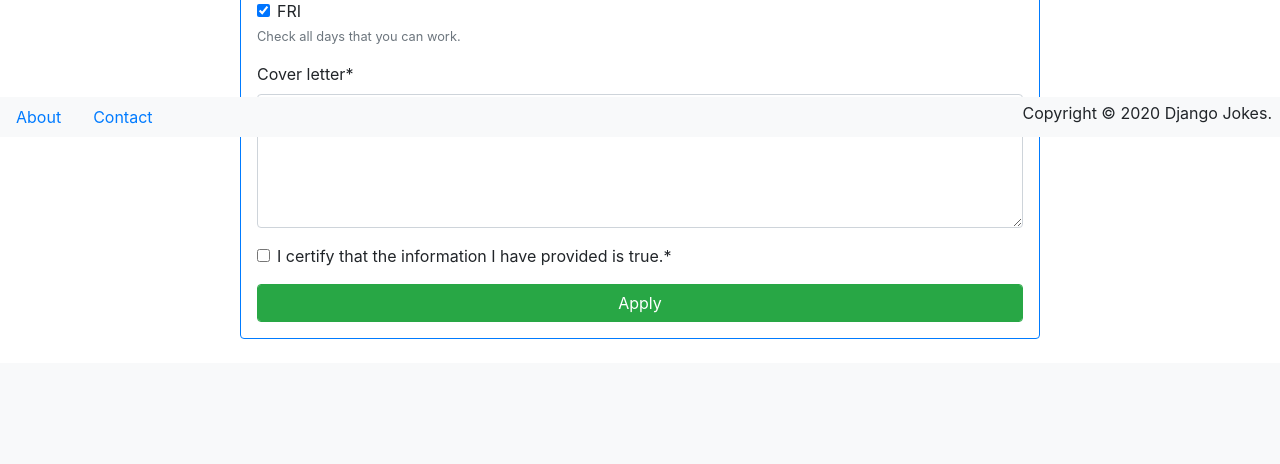
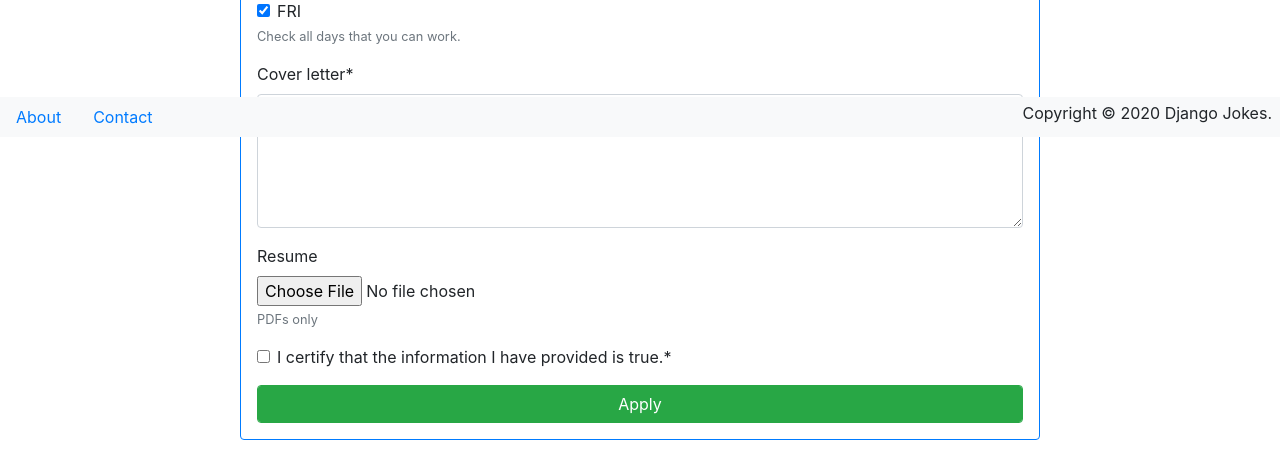
Before and after one commit to Ubuntufoo/Course-project-djangojokes.com, a Django app: page /jobs/job-app/ in a window 1280 px wide. Shown: the part 663-1127 px from the top of the page. Before the commit the page ends 1026 px from the top, so only its background shows below. Run offline with Django 4.2, Linux system fonts and the light colour scheme; data that the repository does not hold is empty; some libraries are stand-ins or nearby versions.

Commit message:
applicant resumes setup

```diff
--- a/jobs/forms.py
+++ b/jobs/forms.py
@@ -37,7 +37,7 @@ class JobApplicationForm(forms.ModelForm):
         fields = (
             'first_name', 'last_name', 'email', 'website', 'employment_type',
             'start_date', 'available_days', 'desired_hourly_wage',
-            'cover_letter', 'confirmation', 'job')
+            'cover_letter', 'resume', 'confirmation', 'job')
         widgets = {
             'first_name': forms.TextInput(attrs={'autofocus': True}),
             'website': forms.TextInput(
@@ -52,7 +52,9 @@ class JobApplicationForm(forms.ModelForm):
             'desired_hourly_wage': forms.NumberInput(
                 attrs = {'min':'10.00', 'max':'100.00', 'step':'.25'}
             ),
-            'cover_letter': forms.Textarea(attrs={'cols': '100', 'rows': '5'})
+            'cover_letter': forms.Textarea(attrs={'cols': '100', 'rows': '5'}
+            ),
+            'resume': forms.FileInput(attrs={'accept':'application/pdf'})
         }
         error_messages = {
             'start_date': {
--- a/jobs/models.py
+++ b/jobs/models.py
@@ -41,6 +41,9 @@ class Applicant(models.Model):
     available_days = models.CharField(max_length=20)
     desired_hourly_wage = models.DecimalField(max_digits=5, decimal_places=2)
     cover_letter = models.TextField()
+    resume = models.FileField(
+    upload_to='private/resumes', blank=True, help_text='PDFs only'
+)
     confirmation = models.BooleanField()
     job = models.ForeignKey(Job, on_delete=models.CASCADE)
     created = models.DateTimeField(auto_now_add=True)
--- a/templates/jobs/applicant_form.html
+++ b/templates/jobs/applicant_form.html
@@ -5,7 +5,7 @@
 {% block main %}
   <h2 class="text-center">Joke Writer Application</h2>
   <div class="card border-primary m-auto mb-3 p-3" style="max-width: 50rem">
-    <form method="post" novalidate>
+    <form method="post" novalidate enctype="multipart/form-data">
       {% csrf_token %}
       {{ form.job|as_crispy_field }}
       <div class="form-row">
@@ -41,6 +41,7 @@
         </div>
       </div>
       {{ form.cover_letter|as_crispy_field }}
+      {{ form.resume|as_crispy_field }}
       {{ form.confirmation|as_crispy_field }}
       <button class="form-control btn btn-success">Apply</button>
     </form>
```
Also changed, not shown: jobs/migrations/0002_applicant_resume.py (added), 1 other file.
